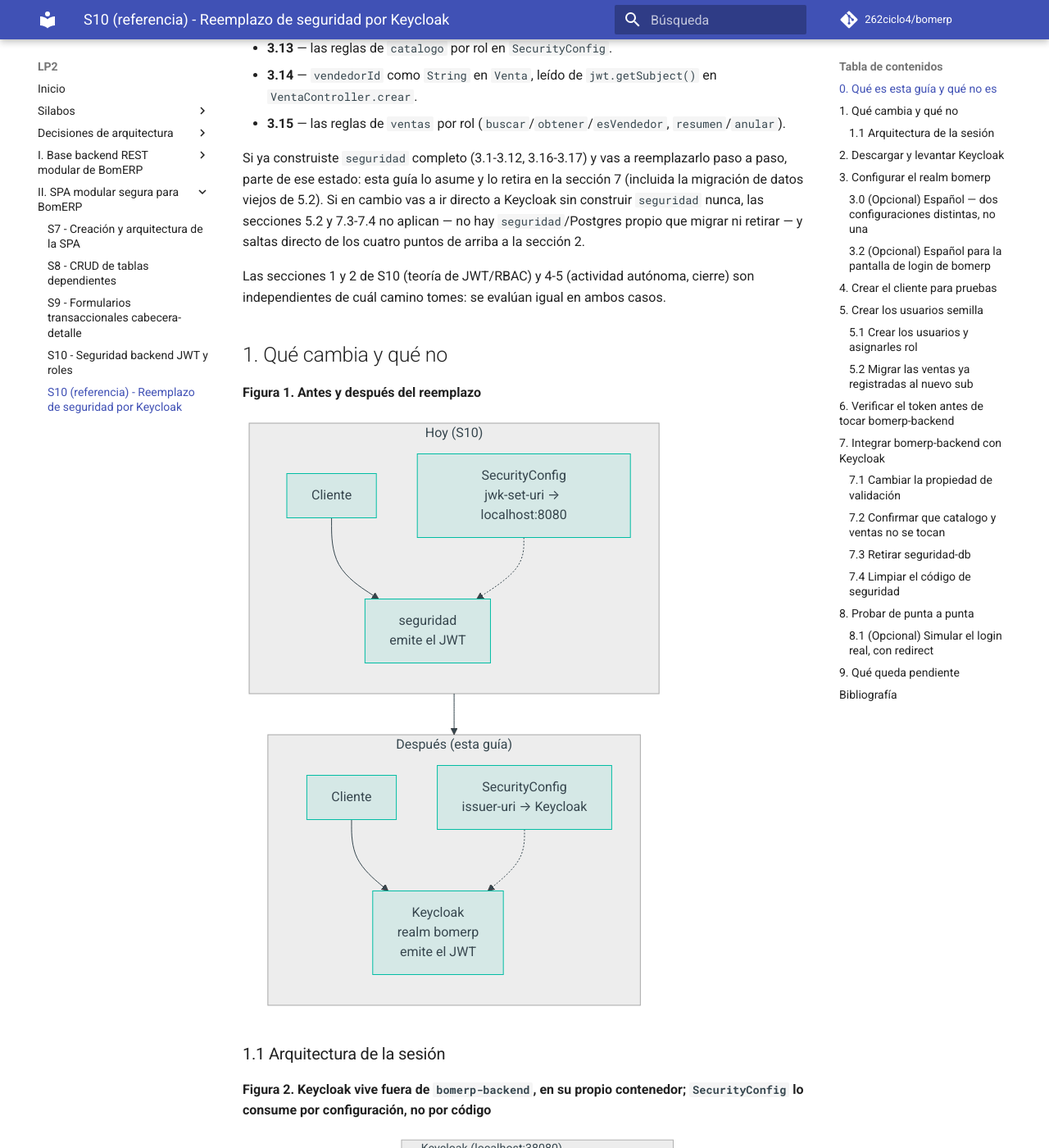
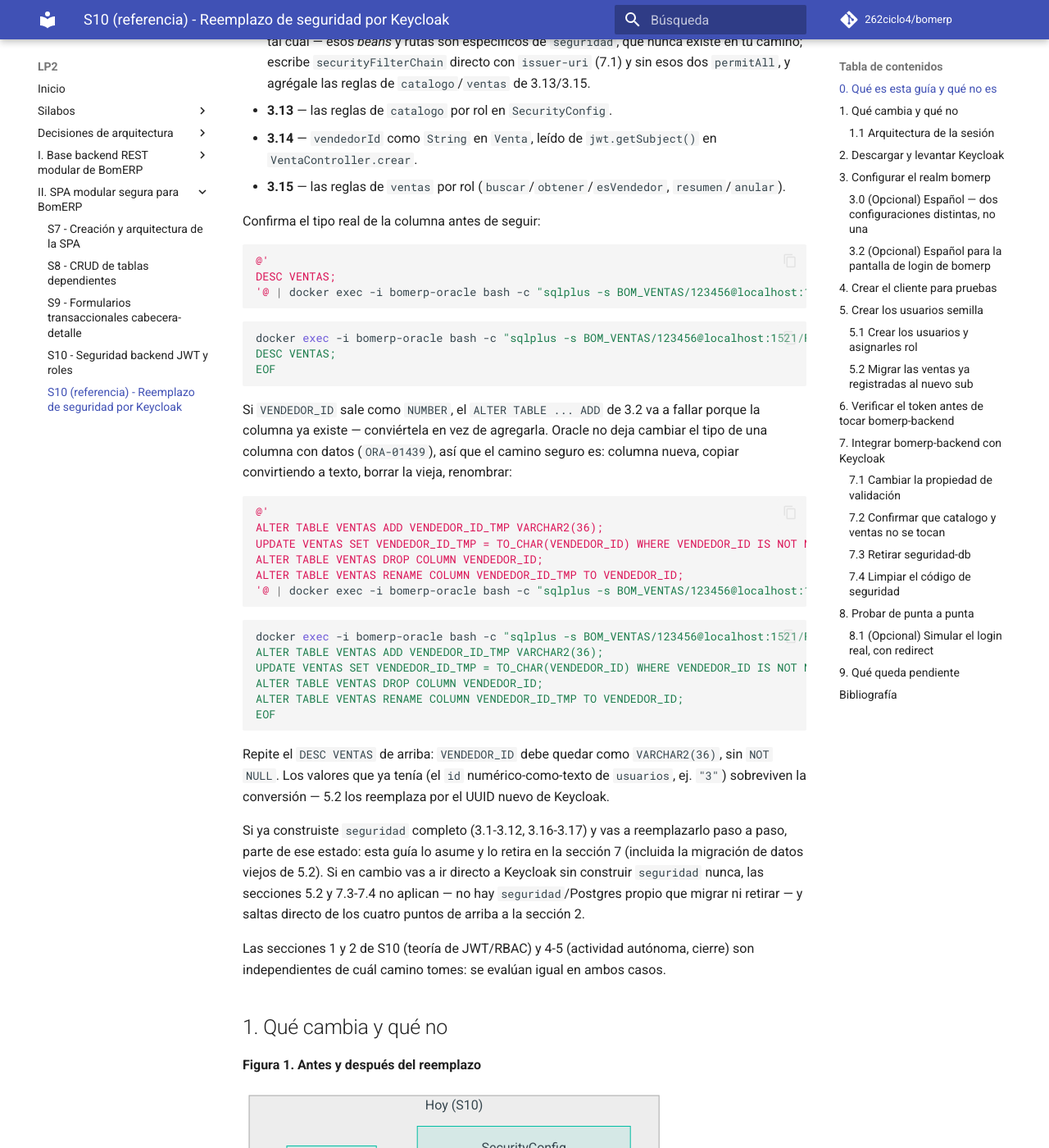
Before and after one commit to 262ciclo4/bomerp, an MkDocs documentation site: the page built from docs/lp2/sesiones/S10b_Seguridad_Backend_Keycloak.md, in a window 1280 px wide and 1400 px high, scrolled down 1052 px. Shown: the whole window at 82% size. Built offline with MkDocs 1.6.1 and Material for MkDocs 9.7.7, drawn with Linux system fonts in a browser that asks for light colours; comment, search, counter and statistics services are not loaded; some of the changed text lies outside the part shown.

Commit message:
S10 keycloak y referencias biblio de ads

````diff
--- a/docs/lp2/sesiones/S10b_Seguridad_Backend_Keycloak.md
+++ b/docs/lp2/sesiones/S10b_Seguridad_Backend_Keycloak.md
@@ -10,12 +10,48 @@
 
 **Requisito real:** no necesitas tener `seguridad` construido ni corriendo — nunca coexiste con Keycloak, uno reemplaza al otro. Lo indispensable de S10 es la lógica de autorización que vive en `bomerp-backend` y no depende de quién emite el token:
 
-- **3.2** — la columna `VENDEDOR_ID VARCHAR2(36)` en `VENTAS` (el `ALTER TABLE`; la parte de Postgres/`seguridad` de ese mismo punto no aplica aquí).
+- **3.2** — la columna `VENDEDOR_ID VARCHAR2(36)` en `VENTAS` (el `ALTER TABLE`; la parte de Postgres/`seguridad` de ese mismo punto no aplica aquí). **Verifica el tipo antes de asumir que ya la tienes**: la rama congelada `s10-seguridad-jwt-roles` la guardó como `NUMBER` (diseño previo a [ADR-005](../adr/ADR-005-seguridad-jwt-propio-listo-para-reemplazo.md), antes de decidir que `vendedorId` sería texto listo para un UUID) — código abajo para corregirla.
 - **3.3** — solo 2 de las 4 dependencias de `pom.xml`: `spring-boot-starter-security` y `spring-boot-starter-security-oauth2-resource-server`. **No** agregues `spring-security-oauth2-jose` (firma JWT — la hace Keycloak, no `bomerp-backend`) ni el driver `postgresql` (era para la BD propia de `seguridad`).
 - **3.11** — solo el bloque de `OpenApiConfig` (el candado *Authorize* de Swagger). El `SecurityConfig` de ese mismo punto (con `PasswordEncoder`, `AuthenticationManager`, `jwk-set-uri`, y los `permitAll` de `/api/v1/auth/**`/`/.well-known/jwks.json`) **no** aplica tal cual — esos *beans* y rutas son específicos de `seguridad`, que nunca existe en tu camino; escribe `securityFilterChain` directo con `issuer-uri` (7.1) y sin esos dos `permitAll`, y agrégale las reglas de `catalogo`/`ventas` de 3.13/3.15.
 - **3.13** — las reglas de `catalogo` por rol en `SecurityConfig`.
 - **3.14** — `vendedorId` como `String` en `Venta`, leído de `jwt.getSubject()` en `VentaController.crear`.
 - **3.15** — las reglas de `ventas` por rol (`buscar`/`obtener`/`esVendedor`, `resumen`/`anular`).
+
+Confirma el tipo real de la columna antes de seguir:
+
+```powershell
+@'
+DESC VENTAS;
+'@ | docker exec -i bomerp-oracle bash -c "sqlplus -s BOM_VENTAS/123456@localhost:1521/FREEPDB1"
+```
+
+```bash
+docker exec -i bomerp-oracle bash -c "sqlplus -s BOM_VENTAS/123456@localhost:1521/FREEPDB1" <<'EOF'
+DESC VENTAS;
+EOF
+```
+
+Si `VENDEDOR_ID` sale como `NUMBER`, el `ALTER TABLE ... ADD` de 3.2 va a fallar porque la columna ya existe — conviértela en vez de agregarla. Oracle no deja cambiar el tipo de una columna con datos (`ORA-01439`), así que el camino seguro es: columna nueva, copiar convirtiendo a texto, borrar la vieja, renombrar:
+
+```powershell
+@'
+ALTER TABLE VENTAS ADD VENDEDOR_ID_TMP VARCHAR2(36);
+UPDATE VENTAS SET VENDEDOR_ID_TMP = TO_CHAR(VENDEDOR_ID) WHERE VENDEDOR_ID IS NOT NULL;
+ALTER TABLE VENTAS DROP COLUMN VENDEDOR_ID;
+ALTER TABLE VENTAS RENAME COLUMN VENDEDOR_ID_TMP TO VENDEDOR_ID;
+'@ | docker exec -i bomerp-oracle bash -c "sqlplus -s BOM_VENTAS/123456@localhost:1521/FREEPDB1"
+```
+
+```bash
+docker exec -i bomerp-oracle bash -c "sqlplus -s BOM_VENTAS/123456@localhost:1521/FREEPDB1" <<'EOF'
+ALTER TABLE VENTAS ADD VENDEDOR_ID_TMP VARCHAR2(36);
+UPDATE VENTAS SET VENDEDOR_ID_TMP = TO_CHAR(VENDEDOR_ID) WHERE VENDEDOR_ID IS NOT NULL;
+ALTER TABLE VENTAS DROP COLUMN VENDEDOR_ID;
+ALTER TABLE VENTAS RENAME COLUMN VENDEDOR_ID_TMP TO VENDEDOR_ID;
+EOF
+```
+
+Repite el `DESC VENTAS` de arriba: `VENDEDOR_ID` debe quedar como `VARCHAR2(36)`, sin `NOT NULL`. Los valores que ya tenía (el `id` numérico-como-texto de `usuarios`, ej. `"3"`) sobreviven la conversión — 5.2 los reemplaza por el UUID nuevo de Keycloak.
 
 Si ya construiste `seguridad` completo (3.1-3.12, 3.16-3.17) y vas a reemplazarlo paso a paso, parte de ese estado: esta guía lo asume y lo retira en la sección 7 (incluida la migración de datos viejos de 5.2). Si en cambio vas a ir directo a Keycloak sin construir `seguridad` nunca, las secciones 5.2 y 7.3-7.4 no aplican — no hay `seguridad`/Postgres propio que migrar ni retirar — y saltas directo de los cuatro puntos de arriba a la sección 2.
 
````
Also changed, not shown: other parts of docs/lp2/sesiones/S10b_Seguridad_Backend_Keycloak.md (+0 -4 lines), docs/ads/sesiones/S10_Patrones_Diseno_GoF_GRASP.md (+2 -0 lines), docs/bd2/sesiones/S10_Optimizacion_Rendimiento.md (+6 -7 lines).
